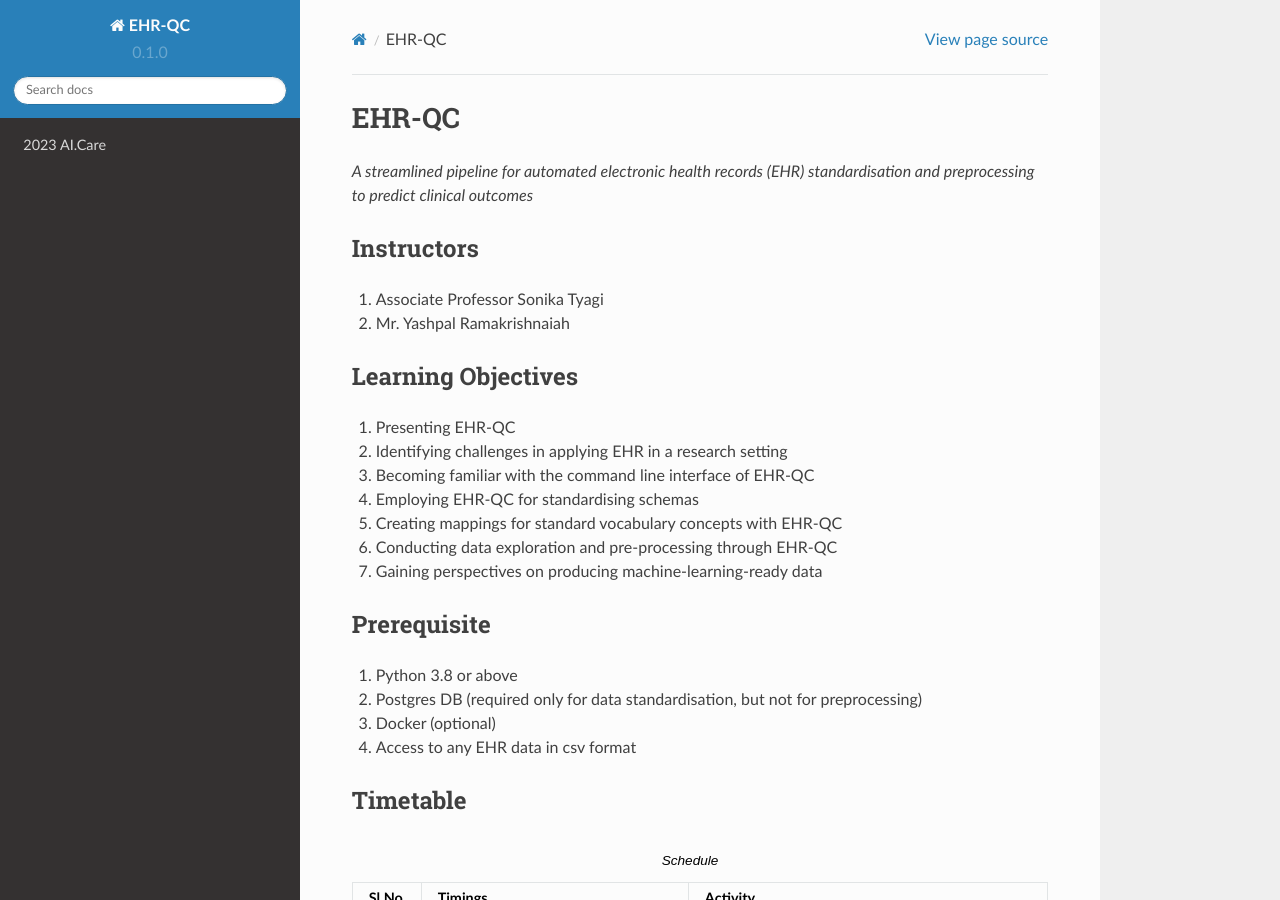
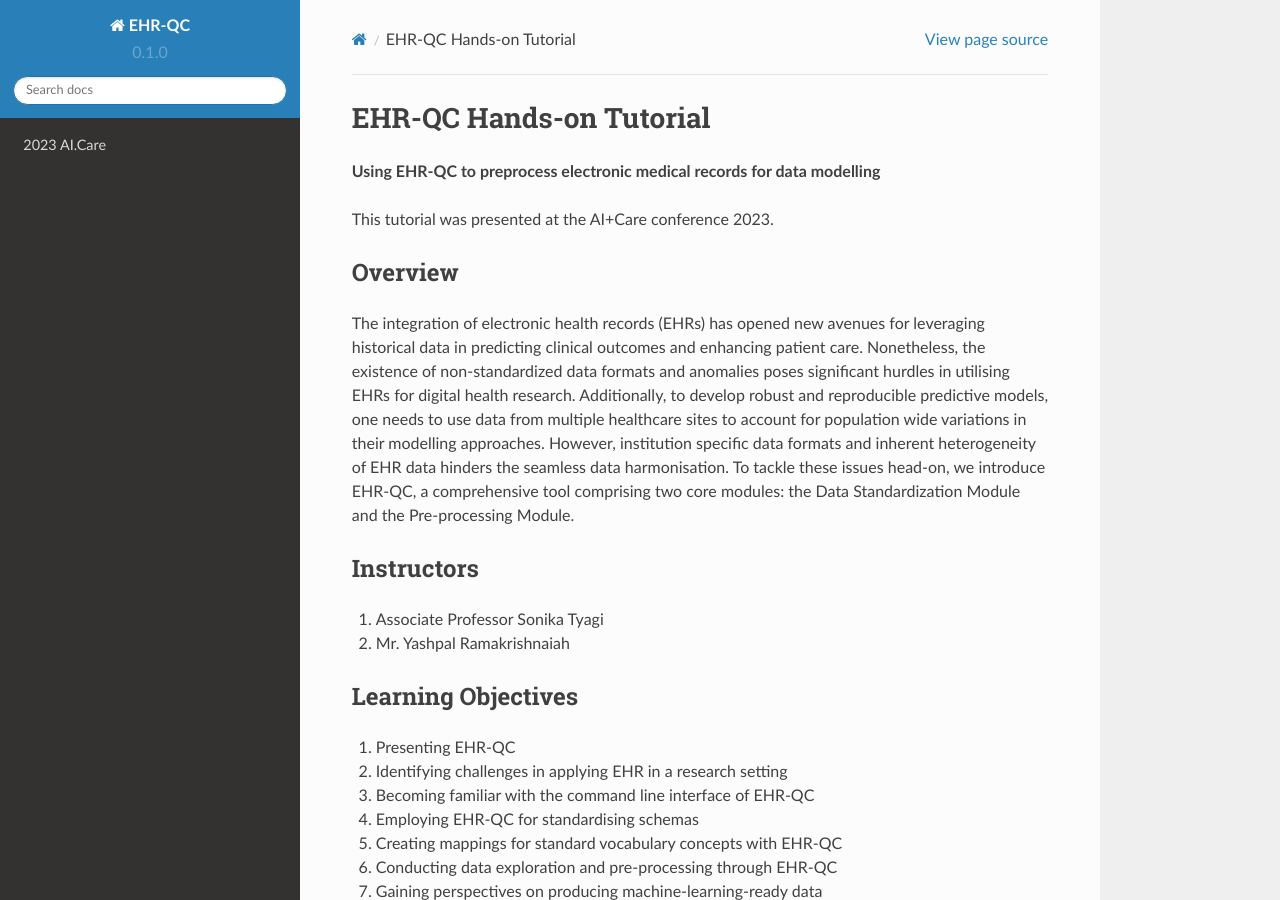
Before and after one commit to ryashpal/EHR-QC-Demo-Tutorial, a Sphinx documentation site: the page built from docs/source/index.rst, in a window 1280 px wide and 900 px high. Built offline with Sphinx 7.4.7 and the Read the Docs theme 2.0.0, drawn with Linux system fonts in a browser that asks for light colours.

Commit message:
Update index.rst

```diff
--- a/docs/source/index.rst
+++ b/docs/source/index.rst
@@ -1,7 +1,14 @@
-EHR-QC
-======
+EHR-QC Hands-on Tutorial
+========================
 
-*A streamlined pipeline for automated electronic health records (EHR) standardisation and preprocessing to predict clinical outcomes*
+**Using EHR-QC to preprocess electronic medical records for data modelling**
+
+This tutorial was presented at the AI+Care conference 2023.
+
+Overview
+--------
+
+The integration of electronic health records (EHRs) has opened new avenues for leveraging historical data in predicting clinical outcomes and enhancing patient care. Nonetheless, the existence of non-standardized data formats and anomalies poses significant hurdles in utilising EHRs for digital health research. Additionally, to develop robust and reproducible predictive models, one needs to use data from multiple healthcare sites to account for population wide variations in their modelling approaches. However, institution specific data formats and inherent heterogeneity of EHR data hinders the seamless data harmonisation. To tackle these issues head-on, we introduce EHR-QC, a comprehensive tool comprising two core modules: the Data Standardization Module and the Pre-processing Module.
 
 Instructors
 -----------
```
